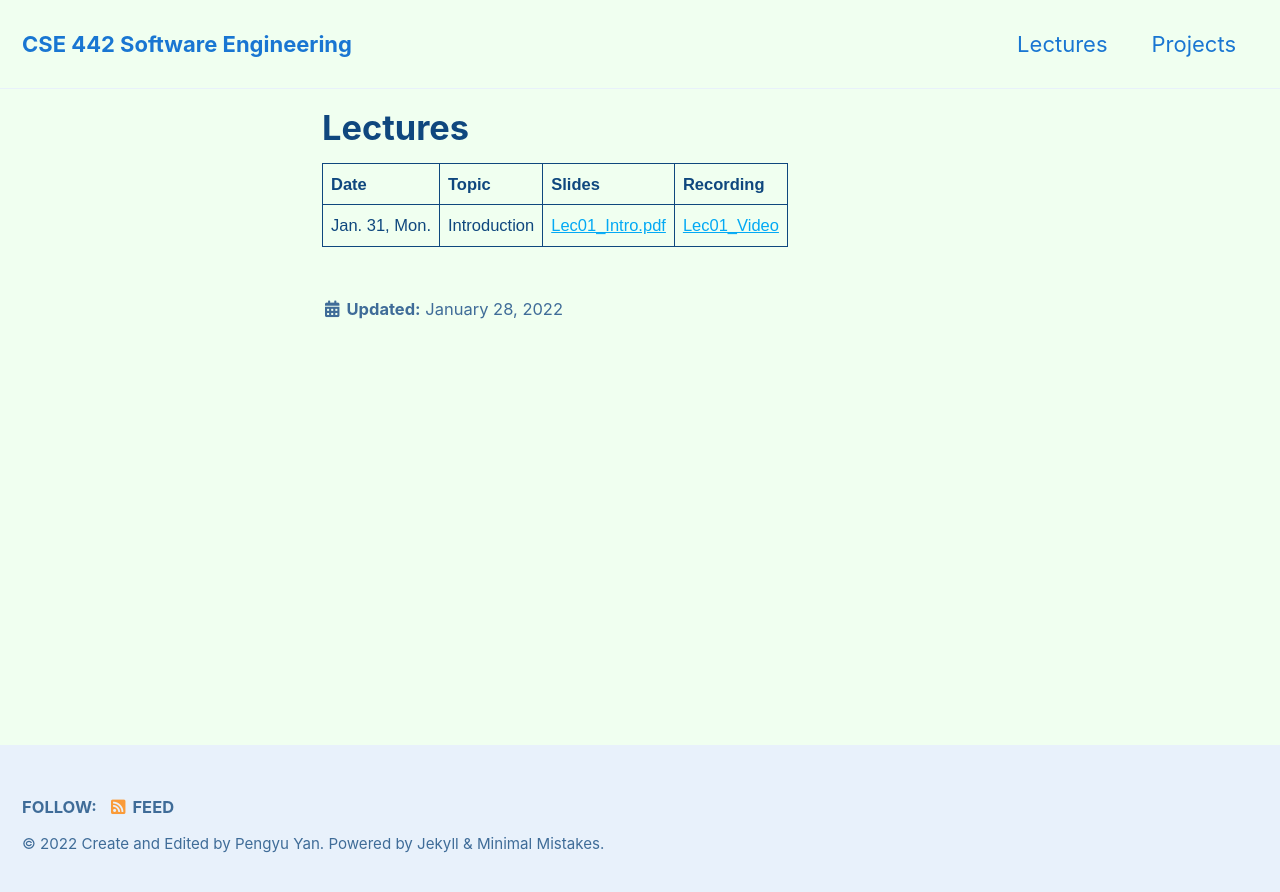
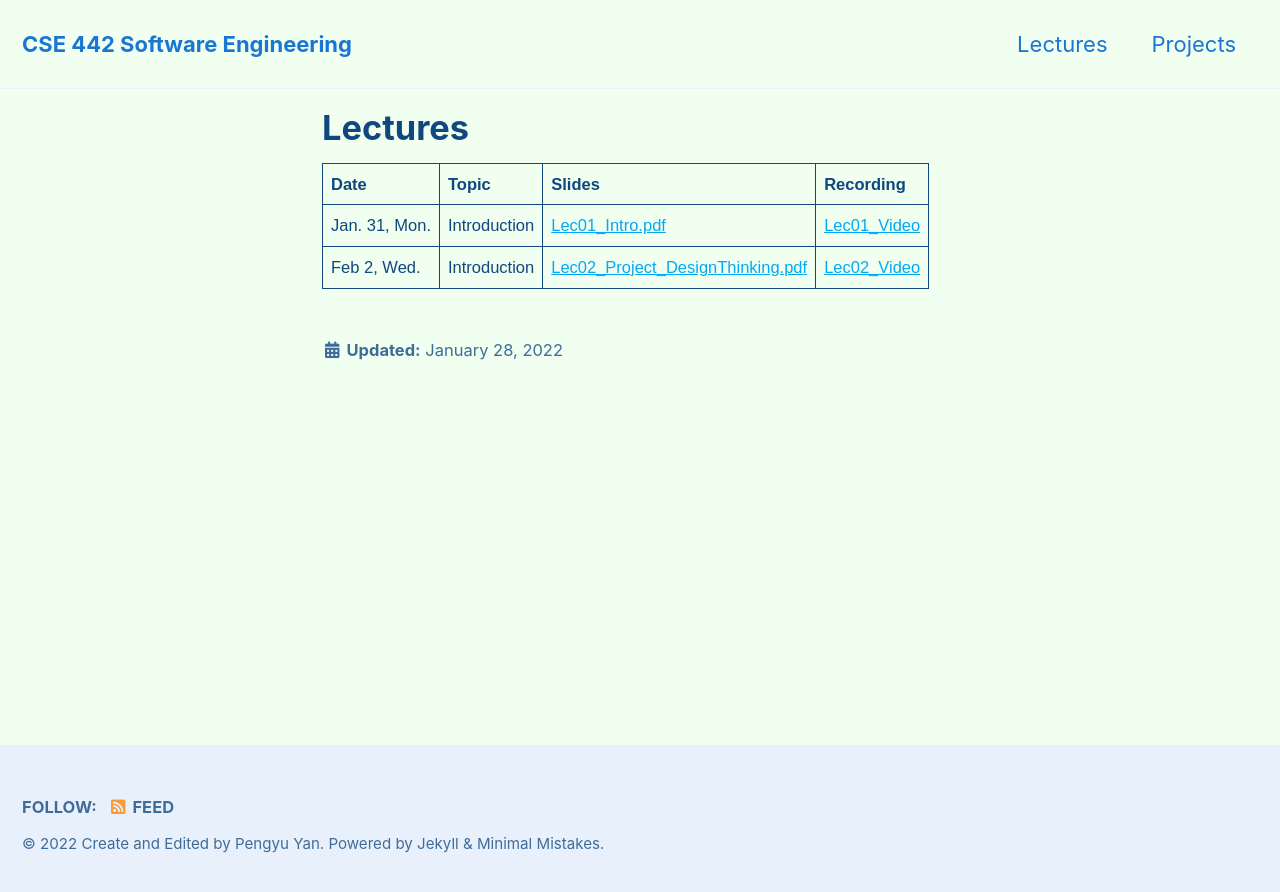
Before and after one commit to xlab-classes/cse442, a Jekyll site: the page built from _pages/lectures.md, in a window 1280 px wide. Shown: the top 892 px of the page. Built offline with Jekyll 4.4.1, drawn with Linux system fonts in a browser that asks for light colours; cached includes are drawn as plain includes.

Commit message:
update the lec02 video and slides

```diff
--- a/_pages/lectures.md
+++ b/_pages/lectures.md
@@ -35,5 +35,11 @@
     <td><a href="https://buffalo.box.com/s/t984yrg480zbho0kx1sa7nlglhearrzt">Lec01_Intro.pdf</a></td>
     <td><a href="https://buffalo.box.com/s/v5u3v23to93m4go3obt3qpdumod0ac65">Lec01_Video</a></td>
   </tr>
+  <tr>
+    <td>Feb 2, Wed.</td>
+    <td>Introduction</td>
+    <td><a href="https://buffalo.box.com/s/xyj8j49hg6zkr1kp04i49x2dbf2xpkxc">Lec02_Project_DesignThinking.pdf</a></td>
+    <td><a href="https://buffalo.box.com/s/cmvknej815pn3jpbop55wapk9i97u5sn">Lec02_Video</a></td>
+  </tr>
 
 </table>
```
